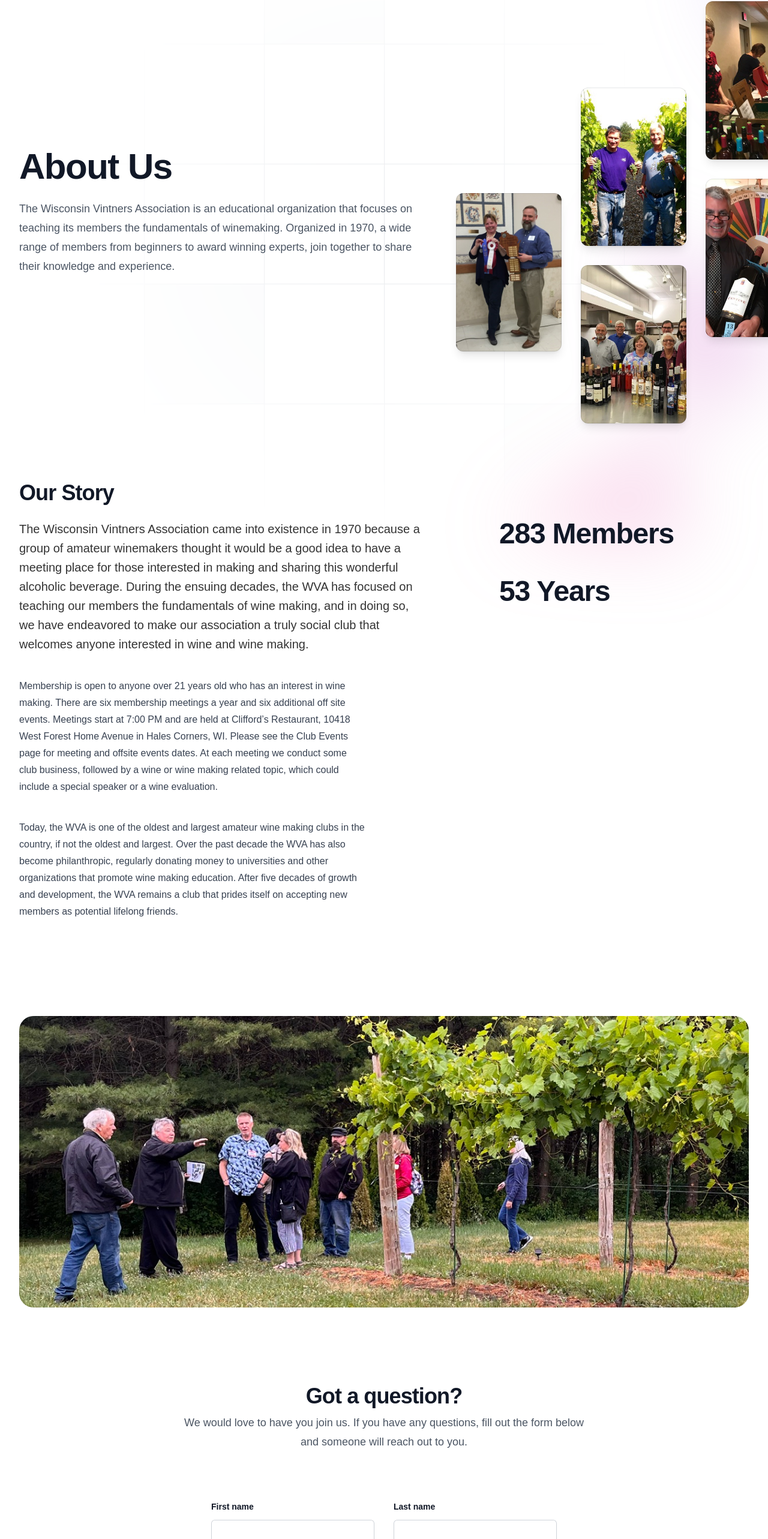
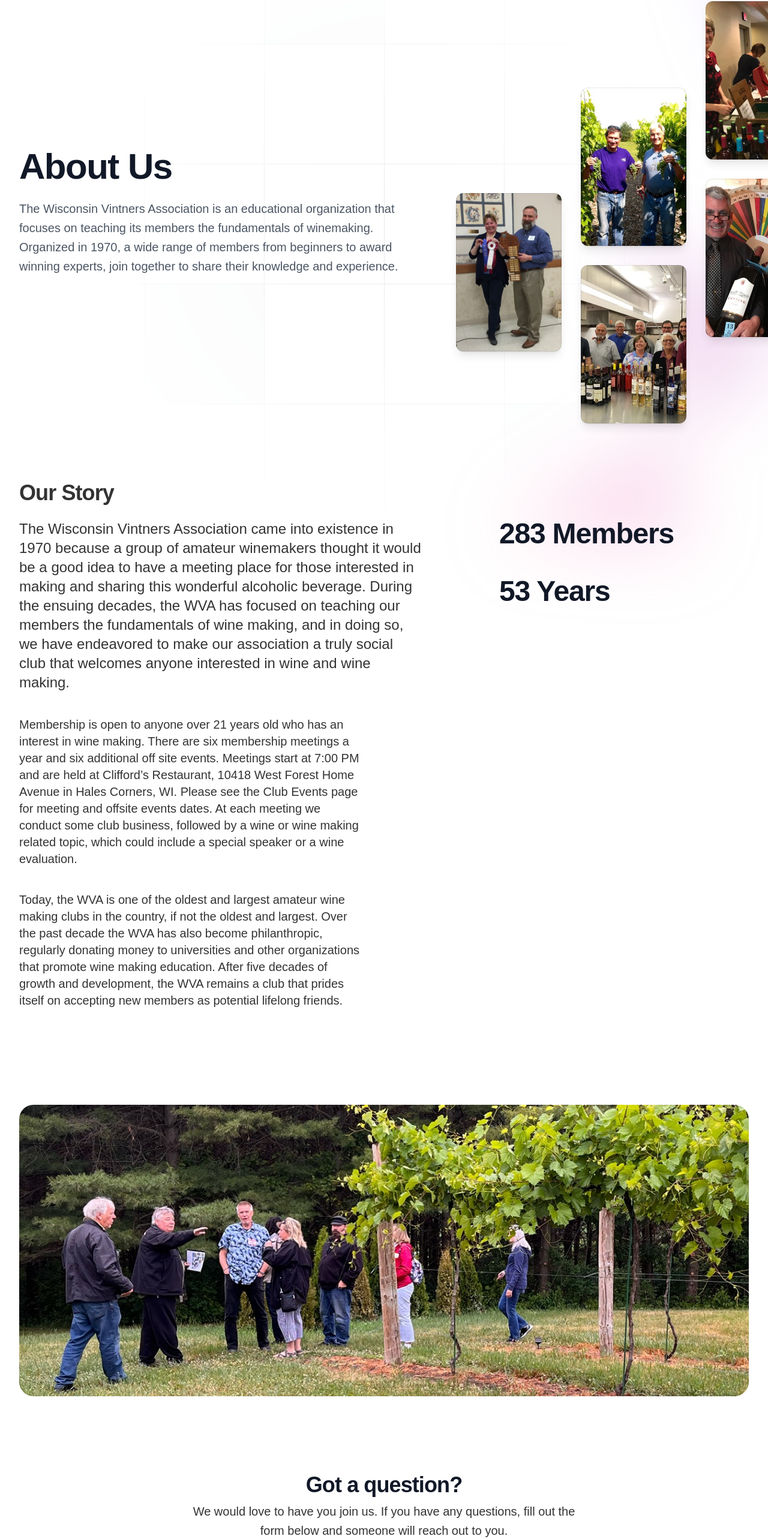
Before and after one commit to lee14k/winemakers2.0, a Next.js app: page /About in a window 1280 px wide. Shown: the part 190-2756 px from the top of the page at 60% size. Built offline with nearby package versions, Linux system fonts and the light colour scheme; no server answers.

Commit message:
size and color adjustments

```diff
--- a/Components/Contact.jsx
+++ b/Components/Contact.jsx
@@ -69,7 +69,7 @@
         <h2 className="text-3xl font-bold tracking-tight text-gray-900 sm:text-4xl">
           Got a question?
         </h2>
-        <p className="mt-2 text-lg leading-8 text-gray-600">
+        <p className="mt-2 text-xl leading-8 ">
           We would love to have you join us. If you have any questions, fill out
           the form below and someone will reach out to you.{" "}
         </p>
--- a/Components/Eventsgrid.jsx
+++ b/Components/Eventsgrid.jsx
@@ -26,7 +26,7 @@
             backgroundPosition: "center",
           }}
         >
-          <h2 className="gridhead"> <Eventspageevent
+          <h2 className="gridhead font-bold"> <Eventspageevent
 
             header={event.title.rendered}
               date={event.date}
--- a/Components/Footer.jsx
+++ b/Components/Footer.jsx
@@ -30,7 +30,7 @@
         <nav className="-mb-6 columns-2 sm:flex sm:justify-center sm:space-x-12" aria-label="Footer">
           {navigation.main.map((item) => (
             <div key={item.name} className="pb-6">
-              <a href={item.href} className="text-sm leading-6 text-gray-600 hover:text-gray-900">
+              <a href={item.href} className="text-lg leading-6 text-gray-600 hover:text-gray-900">
                 {item.name}
               </a>
             </div>
--- a/Components/Resourceslist.jsx
+++ b/Components/Resourceslist.jsx
@@ -8,60 +8,8 @@
       "A slideshow displaying some of our most recent and most favorite tricks for getting started making wine at home",
     imageUrl:
       "./midwinepic.jpeg",
-    date: "Mar 16, 2020",
-    datetime: "2020-03-16",
-    category: { title: "Marketing", href: "#" },
-    author: {
-      name: "Michael Foster",
-      role: "Co-Founder / CTO",
-      href: "/Tips-and-Tricks-9_13_23.pdf",
-      imageUrl:
-        "https://images.unsplash.com/photo-1519244703995-f4e0f30006d5?ixlib=rb-1.2.1&ixid=eyJhcHBfaWQiOjEyMDd9&auto=format&fit=facearea&facepad=2&w=256&h=256&q=80",
-    },
+  },
 
-  },
-  // {
-  //   id: 2,
-  //   title: "Boost your conversion rate",
-  //   href: "#",
-  //   description:
-  //     "Illo sint voluptas. Error voluptates culpa eligendi. Hic vel totam vitae illo. Non aliquid explicabo necessitatibus unde. Sed exercitationem placeat consectetur nulla deserunt vel iusto corrupti dicta laboris incididunt.",
-  //   imageUrl:
-  //     "https://images.unsplash.com/photo-1496128858413-b36217c2ce36?ixlib=rb-4.0.3&ixid=MnwxMjA3fDB8MHxwaG90by1wYWdlfHx8fGVufDB8fHx8&auto=format&fit=crop&w=3603&q=80",
-  //   date: "Mar 16, 2020",
-  //   datetime: "2020-03-16",
-  //   category: { title: "Marketing", href: "#" },
-  //   author: {
-  //     name: "Michael Foster",
-  //     role: "Co-Founder / CTO",
-  //     href: "#",
-  //     imageUrl:
-  //       "https://images.unsplash.com/photo-1519244703995-f4e0f30006d5?ixlib=rb-1.2.1&ixid=eyJhcHBfaWQiOjEyMDd9&auto=format&fit=facearea&facepad=2&w=256&h=256&q=80",
-  //   },
-
-  // },
-  // {
-  //   id: 3,
-  //   title: "Boost your conversion rate",
-  //   href: "#",
-  //   description:
-  //     "Illo sint voluptas. Error voluptates culpa eligendi. Hic vel totam vitae illo. Non aliquid explicabo necessitatibus unde. Sed exercitationem placeat consectetur nulla deserunt vel iusto corrupti dicta laboris incididunt.",
-  //   imageUrl:
-  //     "https://images.unsplash.com/photo-1496128858413-b36217c2ce36?ixlib=rb-4.0.3&ixid=MnwxMjA3fDB8MHxwaG90by1wYWdlfHx8fGVufDB8fHx8&auto=format&fit=crop&w=3603&q=80",
-  //   date: "Mar 16, 2020",
-  //   datetime: "2020-03-16",
-  //   category: { title: "Marketing", href: "#" },
-  //   author: {
-  //     name: "Michael Foster",
-  //     role: "Co-Founder / CTO",
-  //     href: "#",
-  //     imageUrl:
-  //       "https://images.unsplash.com/photo-1519244703995-f4e0f30006d5?ixlib=rb-1.2.1&ixid=eyJhcHBfaWQiOjEyMDd9&auto=format&fit=facearea&facepad=2&w=256&h=256&q=80",
-  //   },
-
-  // },
-
-  // More posts...
 ];
 
 export default function ResourcesList() {
@@ -69,10 +17,10 @@
     <div className="bg-white py-24 sm:py-32">
       <div className="mx-auto max-w-7xl px-6 lg:px-8">
         <div className="mx-auto max-w-2xl lg:max-w-4xl">
-          <h2 className="text-3xl font-bold tracking-tight text-gray-900 sm:text-4xl">
+          <h2 className="text-6xl font-bold tracking-tight text-gray-900 sm:text-6xl">
             Free Winemaking Resources
           </h2>
-          <p className="mt-2 text-lg leading-8 text-gray-600">
+          <p className="mt-2 text-2xl leading-8">
             Here's a taste of what our club membership has to offer{" "}
           </p>
           <div className="mt-16 space-y-20 lg:mt-20 lg:space-y-20">
@@ -92,13 +40,13 @@
                 <div>
 
                   <div className="group relative max-w-xl">
-                    <h3 className="mt-3 text-lg font-semibold leading-6 text-gray-900 group-hover:text-gray-600">
+                    <h3 className="mt-3 text-xl font-semibold leading-6 text-gray-900 group-hover:text-gray-600">
                       <a href={post.href}>
                         <span className="absolute inset-0" />
                         {post.title}
                       </a>
                     </h3>
-                    <p className="mt-5 text-sm leading-6 text-gray-600">
+                    <p className="mt-5 text-lg leading-6 text-gray-600">
                       {post.description}
                     </p>
                   </div>
--- a/pages/About.js
+++ b/pages/About.js
@@ -104,7 +104,7 @@
                   <h1 className="text-4xl font-bold tracking-tight text-gray-900 sm:text-6xl">
                    About Us
                   </h1>
-                  <p className="relative mt-6 text-lg leading-8 text-gray-600 sm:max-w-md lg:max-w-none">
+                  <p className="relative mt-6 text-xl leading-8 text-gray-600 sm:max-w-md lg:max-w-none">
                 The Wisconsin Vintners Association is an educational organization that focuses on teaching its members the fundamentals of winemaking. Organized in 1970, a wide range of members from beginners to award winning experts, join together to share their knowledge and experience.
 
 
@@ -166,14 +166,14 @@
         {/* Content section */}
         <div className="mx-auto -mt-12 max-w-7xl px-6 sm:mt-0 lg:px-8 xl:-mt-8">
           <div className="mx-auto max-w-2xl lg:mx-0 lg:max-w-none">
-            <h2 className="text-3xl font-bold tracking-tight text-gray-900 sm:text-4xl">Our Story</h2>
+            <h2 className="text-3xl font-bold tracking-tight sm:text-4xl">Our Story</h2>
             <div className="mt-6 flex flex-col gap-x-8 gap-y-20 lg:flex-row">
               <div className="lg:w-full lg:max-w-2xl lg:flex-auto">
-                <p className="text-xl leading-8 ">
+                <p className="text-2xl leading-8 ">
              The Wisconsin Vintners Association came into existence in 1970 because a group of amateur winemakers thought it would be a good idea to have a meeting place for those interested in making and sharing this wonderful alcoholic beverage. During the ensuing decades, the WVA has focused on teaching our members the fundamentals of wine making, and in doing so, we have endeavored to make our association a truly social club that welcomes anyone interested in wine and wine making.
 
                 </p>
-                <div className="mt-10 max-w-xl text-base leading-7 text-gray-700">
+                <div className="mt-10 max-w-xl text-xl leading-7 ">
                   <p>
                  Membership is open to anyone over 21 years old who has an interest in wine making. There are six membership meetings a year and six additional off site events. Meetings start at 7:00 PM and are held at Clifford’s Restaurant, 10418 West Forest Home Avenue in Hales Corners, WI. Please see the Club Events page for meeting and offsite events dates. At each meeting we conduct some club business, followed by a wine or wine making related topic, which could include a special speaker or a wine evaluation.
 
```
